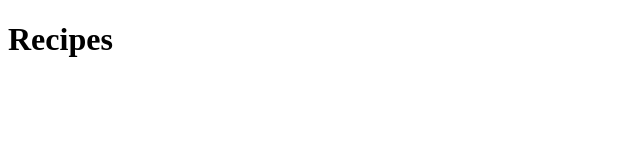
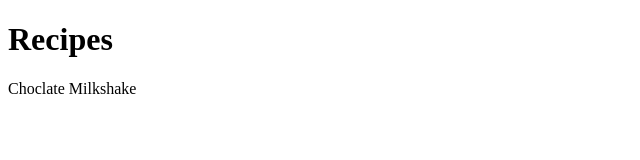
Before and after one commit to janpreett/Recipes, a plain HTML site: page index.html in a window 1280 px wide. Shown: the whole page, without its empty margins (0-640 px from the left). Drawn offline with Linux system fonts and the light colour scheme.

```diff
--- a/index.html
+++ b/index.html
@@ -8,5 +8,6 @@
 
     <body>
         <h1>Recipes</h1>
+        <a>Choclate Milkshake</a>
     </body>
 </html>
```
Also changed, not shown: recipefiles/choclateMilkshake.html (renamed from choclateMilkshake.html), recipefiles/grilledCheese.html (renamed from grilledCheese.html), recipefiles/pizza.html (renamed from pizza.html).
